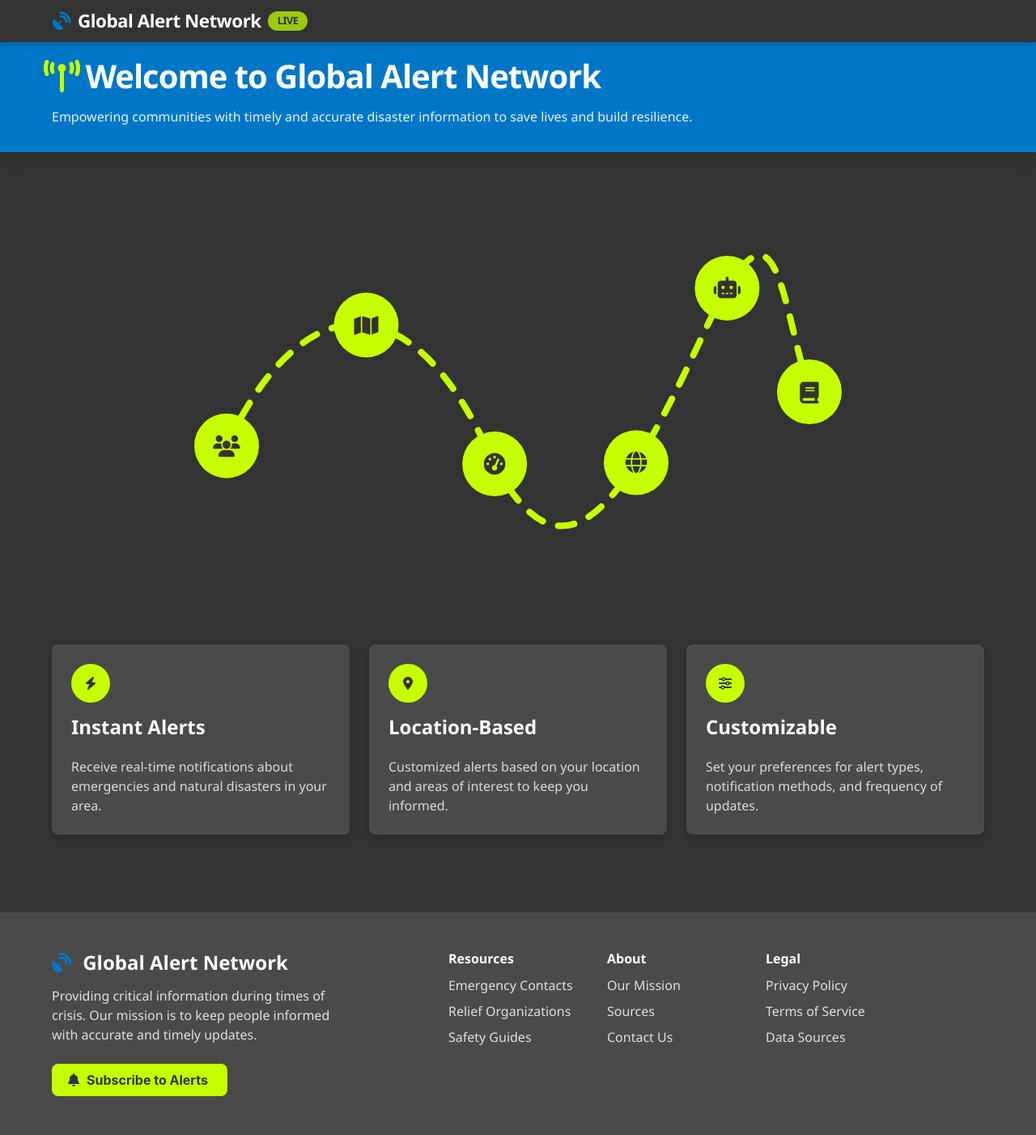
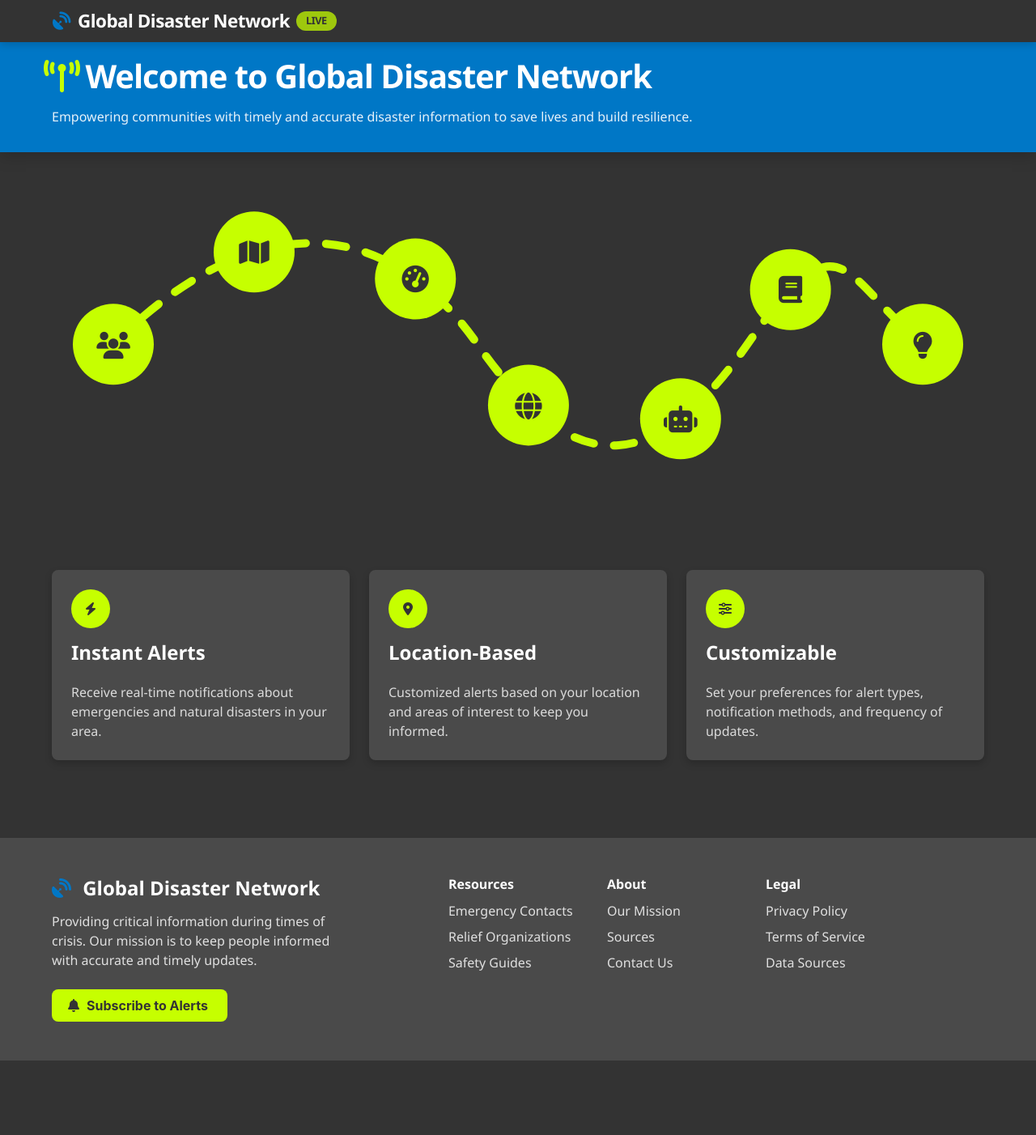
Before and after one commit to abhirajadhikary06/Floodless, a Django app: page /home/ in a window 1280 px wide. Shown: the whole page at 81% size. After the commit the page ends 1310 px from the top, so only its background shows below. Run offline with Django 5.2, Linux system fonts and the light colour scheme.

Commit message:
Updated home app

```diff
--- a/floodless/home/templates/home/home.html
+++ b/floodless/home/templates/home/home.html
@@ -3,7 +3,7 @@
 <head>
   <meta charset="UTF-8">
   <meta name="viewport" content="width=device-width, initial-scale=1.0">
-  <title>Home | Global Alert Network</title>
+  <title>Home | Global Disaster Network</title>
   <link rel="stylesheet" href="https://cdnjs.cloudflare.com/ajax/libs/bulma/0.9.4/css/bulma.min.css">
   <link rel="stylesheet" href="https://cdnjs.cloudflare.com/ajax/libs/font-awesome/6.4.0/css/all.min.css">
   <style>
@@ -178,7 +178,7 @@
           <span class="icon mr-2" style="color: var(--blue);">
             <i class="fas fa-satellite-dish"></i>
           </span>
-          Global Alert Network
+          Global Disaster Network
           <span class="alert-badge">LIVE</span>
         </a>
       </div>
@@ -192,7 +192,7 @@
         <span class="icon mr-2" style="color: var(--lime);">
             <i class="fas fa-broadcast-tower"></i>
         </span>
-        Welcome to Global Alert Network
+        Welcome to Global Disaster Network
       </h1>
       <p class="dashboard-subtitle">Empowering communities with timely and accurate disaster information to save lives and build resilience.</p>
     </div>
@@ -200,12 +200,12 @@
 
   <section class="section" style="background-color: var(--dark); padding: 4rem 0;">
     <div class="container">
-        <div style="position: relative; width: 100%; height: 400px;">
+      <div style="position: relative; width: 100%; height: 500px; margin-top: -12rem;">
         <svg width="100%" height="100%" viewBox="0 0 600 300" preserveAspectRatio="xMidYMid meet">
           <!-- Curvilinear dashed line (road) with smoother right side -->
           <path
     id="curvilinear-path"
-                    d="M 30 200 C 100 50, 200 50, 270 200 S 400 250, 470 100 S 540 50, 570 150"
+    d="M 0 200 C 100 100, 200 100, 270 200 S 400 300, 470 200 S 540 150, 600 200"
     fill="none"
     stroke="var(--lime)"
     stroke-width="6"
@@ -268,12 +268,13 @@
         { class: 'fa-tachometer-alt', link: '/dashboard', tooltip: 'Go to Dashboard Page' }, // Tachometer
         { class: 'fa-globe', link: '/news', tooltip: 'Go to Global Page' },    // Globe
         { class: 'fa-robot', link: '/chatbot', tooltip: 'Go to AI Page' },           // Robot
-            { class: 'fa-book', link: '/apidocs', tooltip: 'Go to Resources Page' } // Book
+        { class: 'fa-book', link: '/apidocs', tooltip: 'Go to Resources Page' }, // Book
+        { class: 'fa-lightbulb', link: '/education', tooltip: 'Go Disaster Awarness Page' } // Education
       ];
 
-        // Place 6 circles at equal intervals along the path (0%, 20%, 40%, 60%, 80%, 100%)
-        for (let i = 0; i < 6; i++) {
-            const t = i / 5; // Fraction along the path (0 to 1)
+      // Place 7 circles at equal intervals along the path (0%, 16.6%, 33.3%, 50%, 66.6%, 83.3%, 100%)
+      for (let i = 0; i < iconsData.length; i++) {
+        const t = i / (iconsData.length - 1); // Fraction along the path (0 to 1)
         const point = path.getPointAtLength(t * pathLength);
 
         // Create the circle
@@ -361,6 +362,8 @@
     </div>
   </section>
 
+
+
   <!-- Footer -->
   <footer class="footer">
     <div class="container">
@@ -370,7 +373,7 @@
             <span class="icon mr-2" style="color: var(--blue);">
               <i class="fas fa-satellite-dish"></i>
             </span>
-            Global Alert Network
+            Global Disaster Network
           </h3>
           <p class="mb-3">Providing critical information during times of crisis. Our mission is to keep people informed with accurate and timely updates.</p>
           <button class="button is-lime mt-3">
```
Lines whose indentation alone changed are shown as unchanged.
